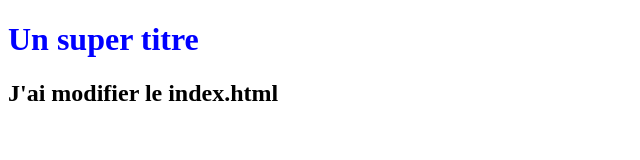
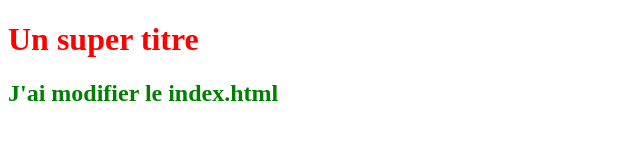
Before and after one commit to JuniorLeCherif/myFisrtProjetGit, a plain HTML site: page index.html in a window 1280 px wide. Shown: the whole page, without its empty margins (0-640 px from the left). Drawn offline with Linux system fonts and the light colour scheme.

Commit message:
changement des couleurs

```diff
--- a/styles.css
+++ b/styles.css
@@ -1,3 +1,7 @@
 h1 {
-   color: blue;
+   color: red;
 }
+
+h2 {
+   color: green;
+}
```
